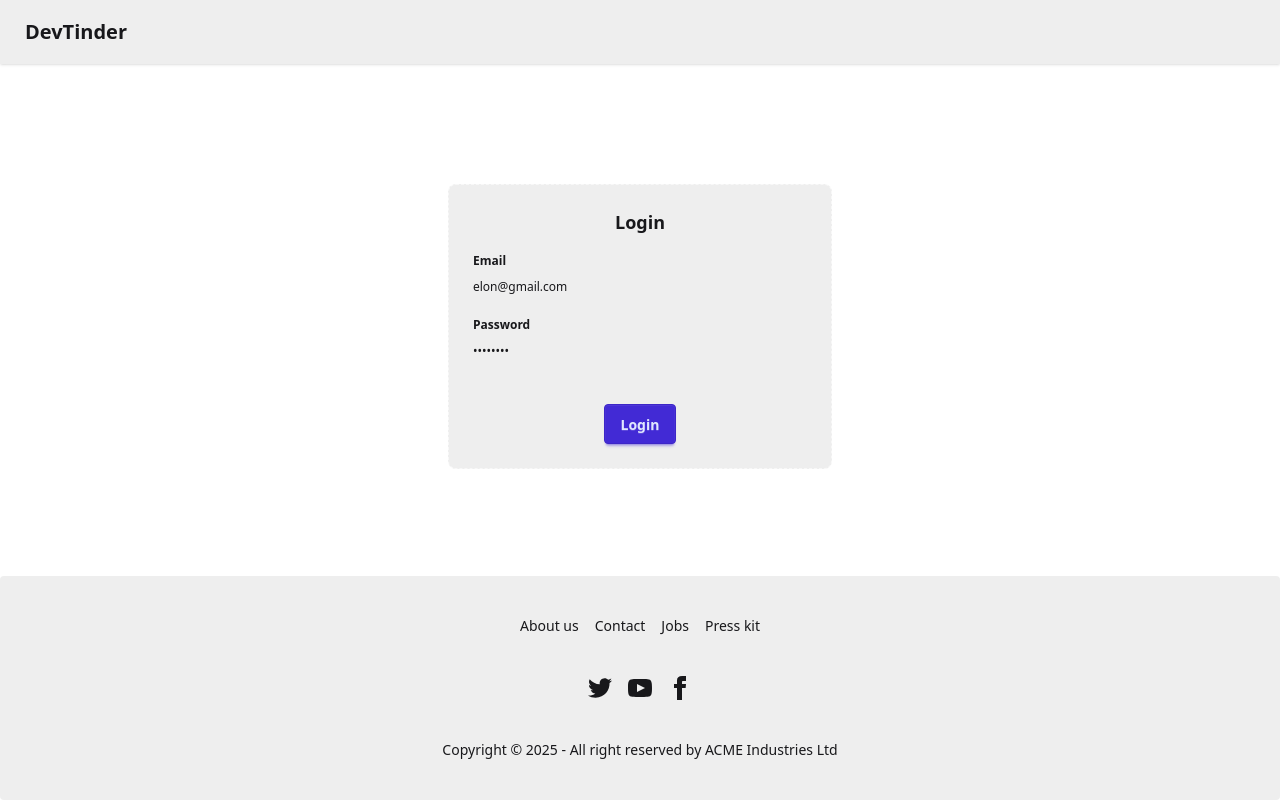
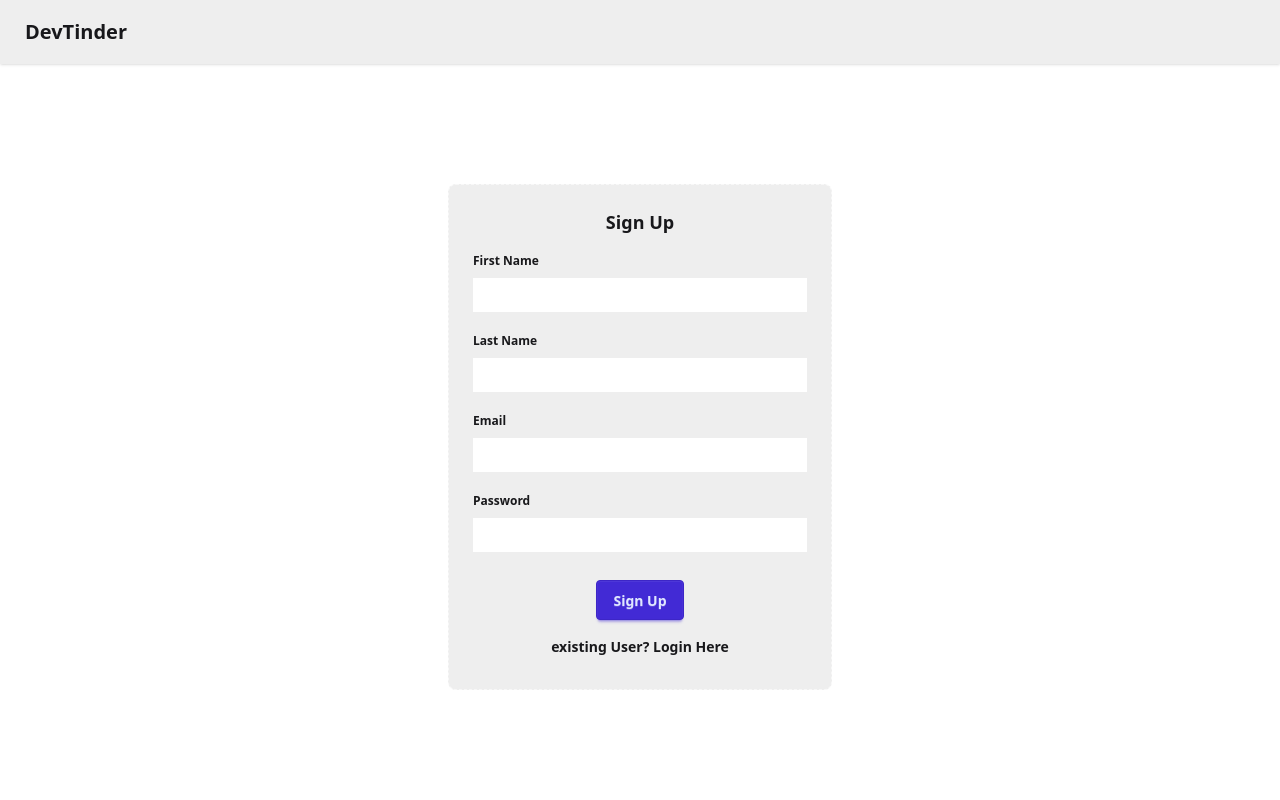
Before and after one commit to Akshay-Malik2040/devTinder-web, a React (Vite) app: page /login in a window 1280 px wide. Shown: the top 800 px of the page. Built offline with nearby package versions, Linux system fonts and the light colour scheme; no server answers.

Commit message:
feat: Add signUp

```diff
--- a/src/components/Body.jsx
+++ b/src/components/Body.jsx
@@ -17,13 +17,18 @@ const Body = () => {
       const user=await axios.get(BASE_URL+"/profile",{withCredentials:true});
       dispatch(addUser(user.data.loggedInUser));
     }catch(err){
-      navigate("/login")
+      return navigate("/login")
     }
   }
 
   useEffect(()=>{
+    const token=document.cookie.includes("token");
+    if(!token){
+      return navigate("/login")
+    }
     fetchUser();
   },[])
+
 
   return (
     <div>
--- a/src/components/Feed.jsx
+++ b/src/components/Feed.jsx
@@ -12,7 +12,6 @@ const Feed = () => {
     const getFeed=async ()=>{
        try{ if(feed!=null) return;
         const res=await axios.get(BASE_URL+"/feed",{withCredentials:true});
-        console.log(res.data.users)
         dispatch(addFeed(res.data.users));
         } catch(err){
             //handle error
@@ -23,6 +22,8 @@ const Feed = () => {
         getFeed();
     },[])
 
+    if(!feed) return;
+    if(feed.lenght===0) return <h1>No more Users</h1>
   return (
     <div className='flex justify-center my-5'>
         {feed ? <UserCard user={feed[0]}/>:<div>Loading...</div>}
--- a/src/components/Footer.jsx
+++ b/src/components/Footer.jsx
@@ -2,7 +2,7 @@ import React from 'react'
 
 const Footer = () => {
     return (
-        <footer className="footer footer-horizontal footer-center bg-base-300 text-base-content rounded p-10 fixed bottom-0">
+        <footer className="footer footer-horizontal footer-center bg-base-300 text-base-content rounded p-10">
             <nav className="grid grid-flow-col gap-4">
                 <a className="link link-hover">About us</a>
                 <a className="link link-hover">Contact</a>
--- a/src/components/Login.jsx
+++ b/src/components/Login.jsx
@@ -7,10 +7,24 @@ import { BASE_URL } from '../utils/constant';
 
 const Login = () => {
     const navigate=useNavigate()
-    const [emailId, setEmailId] = useState("elon@gmail.com");
-    const [password, setPassword] = useState("Musk@123");
+    const [firstName,setFirstName]=useState("");
+    const [lastName,setLastName]=useState("");
+    const [emailId, setEmailId] = useState("");
+    const [password, setPassword] = useState("");
+    const[isLoginForm,setIsLoginForm]=useState(false);
     const [error,setError]=useState("");
     const dispatch=useDispatch();
+
+    const handleSignUp= async ()=>{
+        try{
+            const res=await axios.post(BASE_URL+"/signup",{firstName,lastName,emailId,password},{withCredentials:true})
+            navigate("/profile")
+            dispatch(addUser(res.data.signUpUser))
+        }catch(err){
+            setError(err.response.data.error)
+        }
+    }
+
     const handleLogin=async ()=>{
         try{
             const res=await axios.post(BASE_URL+"/login",{
@@ -27,20 +41,30 @@ const Login = () => {
         <div className='w-full h-full flex justify-center my-30'>
             <div className="card card-dash bg-base-300 w-96 ">
                 <div className="card-body">
-                    <h2 className="card-title self-center font-bold">Login</h2>
+                    <h2 className="card-title self-center font-bold">{isLoginForm?"Login":"Sign Up"}</h2>
+                    {!isLoginForm && <><fieldset className="fieldset">
+                        <legend className="fieldset-legend">First Name</legend>
+                        <input className='bg-base-100 py-2 p-2' type="text" value={firstName} onChange={(e)=>{setFirstName(e.target.value)}} />
+                    </fieldset>
+
+                    <fieldset className="fieldset">
+                        <legend className="fieldset-legend">Last Name</legend>
+                        <input className='bg-base-100 p-2' type="text" value={lastName} onChange={(e)=>{setLastName(e.target.value)}} />
+                    </fieldset> </>}
                     <fieldset className="fieldset">
                         <legend className="fieldset-legend">Email</legend>
-                        <input type="email" value={emailId} onChange={(e)=>{setEmailId(e.target.value)}} />
+                        <input className='bg-base-100 p-2' type="email" value={emailId} onChange={(e)=>{setEmailId(e.target.value)}} />
                     </fieldset>
 
                     <fieldset className="fieldset">
                         <legend className="fieldset-legend">Password</legend>
-                        <input type="password" value={password} onChange={(e)=>{setPassword(e.target.value)}} />
+                        <input className='bg-base-100 p-2' type="password" value={password} onChange={(e)=>{setPassword(e.target.value)}} />
                     </fieldset>
                     <p className='text-red-600 font-bold'>{error}</p>
-                    <div className="card-actions justify-end self-center mt-6">
-                        <button onClick={handleLogin} className="btn btn-primary">Login</button>
+                    <div className="card-actions justify-end self-center mt-2">
+                        <button onClick={isLoginForm?()=>handleLogin():()=>handleSignUp()} className="btn btn-primary">{isLoginForm?"Login":"Sign Up"}</button>
                     </div>
+                    <p className='text-center py-2 font-semibold cursor-pointer' onClick={()=>setIsLoginForm(!isLoginForm)}>{isLoginForm?"New User? Sign Up Here":"existing User? Login Here"}</p>
                 </div>
             </div>
         </div>
--- a/src/components/Profile.jsx
+++ b/src/components/Profile.jsx
@@ -1,31 +1,47 @@
 import React from 'react'
 import { useState } from 'react';
 import { useSelector } from 'react-redux';
+import UserCard from './UserCard';
+import { BASE_URL } from '../utils/constant';
 
 const Profile = () => {
   const user=useSelector((store)=>store.user)
-  const [emailId, setEmailId] = useState("elon@gmail.com");
-  const [password, setPassword] = useState("Musk@123");
+  const [firstName, setFirstName] = useState(user?.firstName);
+  const [lastName, setlastName] = useState(user?.lastName);
+  const [about,setAbout]=useState(user?.about)
+
+  const updateHandle=async()=>{
+    const res=await axios.patch(BASE_URL+"/profile/edit",{firstName,lastName,about},{withCredentials:true});
+
+  }
 
   return (
-    <div className='w-full h-full flex justify-center my-30'>
+    <div className='w-full h-full flex justify-center my-10 gap-10'>
       <div className="card card-dash bg-base-300 w-96 ">
         <div className="card-body">
           <h2 className="card-title self-center font-bold">Update Profile</h2>
           <fieldset className="fieldset">
             <legend className="fieldset-legend">First Name</legend>
-            <input type="email" value={emailId} onChange={(e) => { setEmailId(e.target.value) }} />
+            <input type="text" value={firstName} onChange={(e) => { setFirstName(e.target.value) }} />
+          </fieldset>
+          <fieldset className="fieldset">
+            <legend className="fieldset-legend">Last Name</legend>
+            <input type="text" value={lastName} onChange={(e) => { setlastName(e.target.value) }} />
           </fieldset>
 
           <fieldset className="fieldset">
-            <legend className="fieldset-legend">Password</legend>
-            <input type="password" value={password} onChange={(e) => { setPassword(e.target.value) }} />
+            <legend className="fieldset-legend">about</legend>
+            <input type="text" value={about} onChange={(e) => { setAbout(e.target.value) }} />
           </fieldset>
           <div className="card-actions justify-end self-center mt-6">
             <button className="btn btn-primary">Save</button>
           </div>
         </div>
       </div>
+
+      <div>
+        <UserCard user={user}/>
+      </div>
     </div>
   )
 }
```
